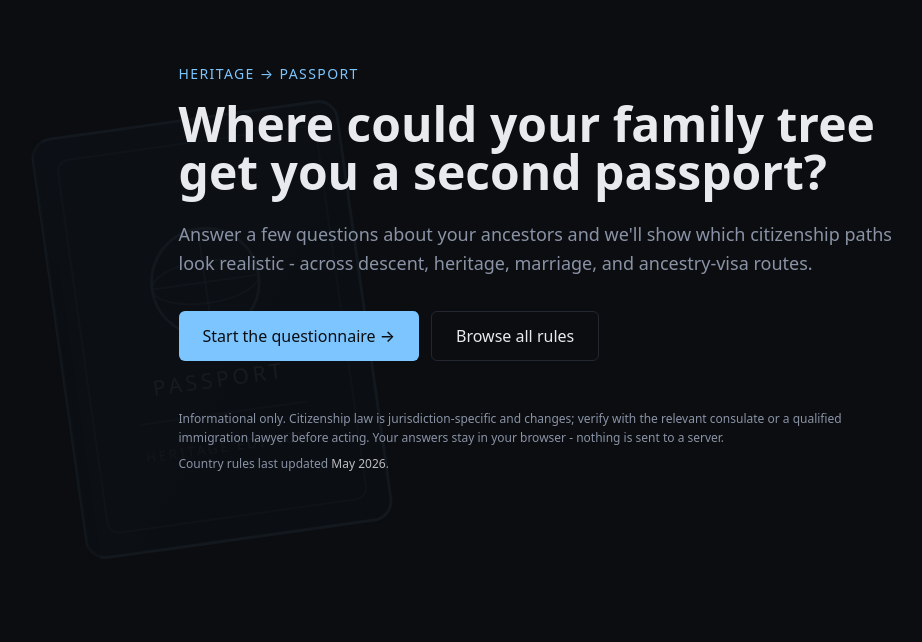
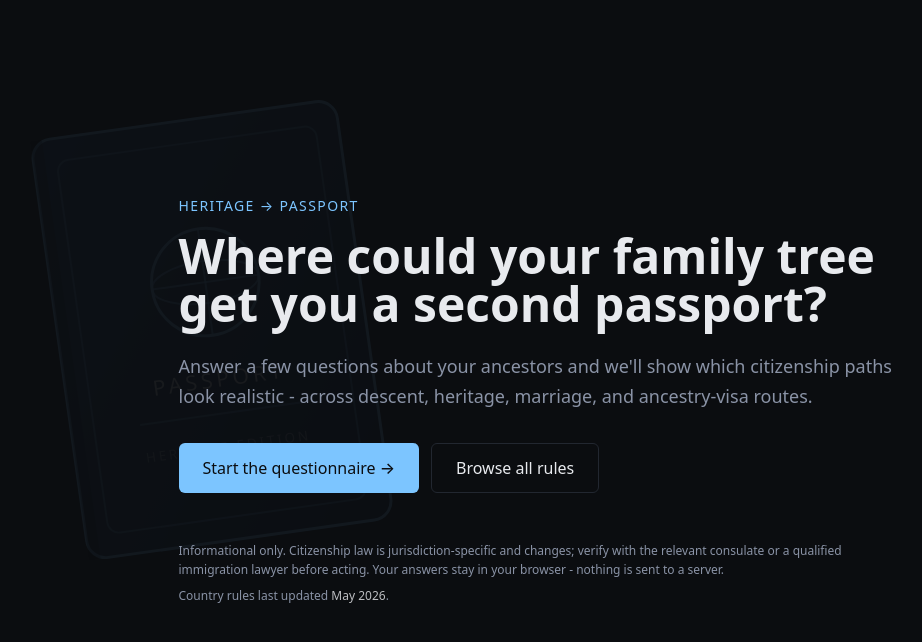
Before and after one commit to m-durana/citizenship-app, a React (Vite) app: page / in a window 1280 px wide. Shown: the top 642 px of the page, without its empty margins (94-1016 px from the left). Built offline with nearby package versions, Linux system fonts and the light colour scheme.

Commit message:
center landing page

```diff
--- a/src/components/Landing.tsx
+++ b/src/components/Landing.tsx
@@ -33,9 +33,9 @@ function PassportBackdrop() {
 
 export function Landing({ onStart, onBrowse }: Props) {
   return (
-    <div className="relative w-full">
+    <div className="relative w-full min-h-screen flex items-center justify-center">
       <PassportBackdrop />
-      <div className="relative z-10 mx-auto max-w-3xl px-6 py-16">
+      <div className="relative z-10 w-full max-w-3xl px-6 py-16">
         <p className="text-accent text-sm tracking-widest uppercase mb-4">
           Heritage → Passport
         </p>
```
